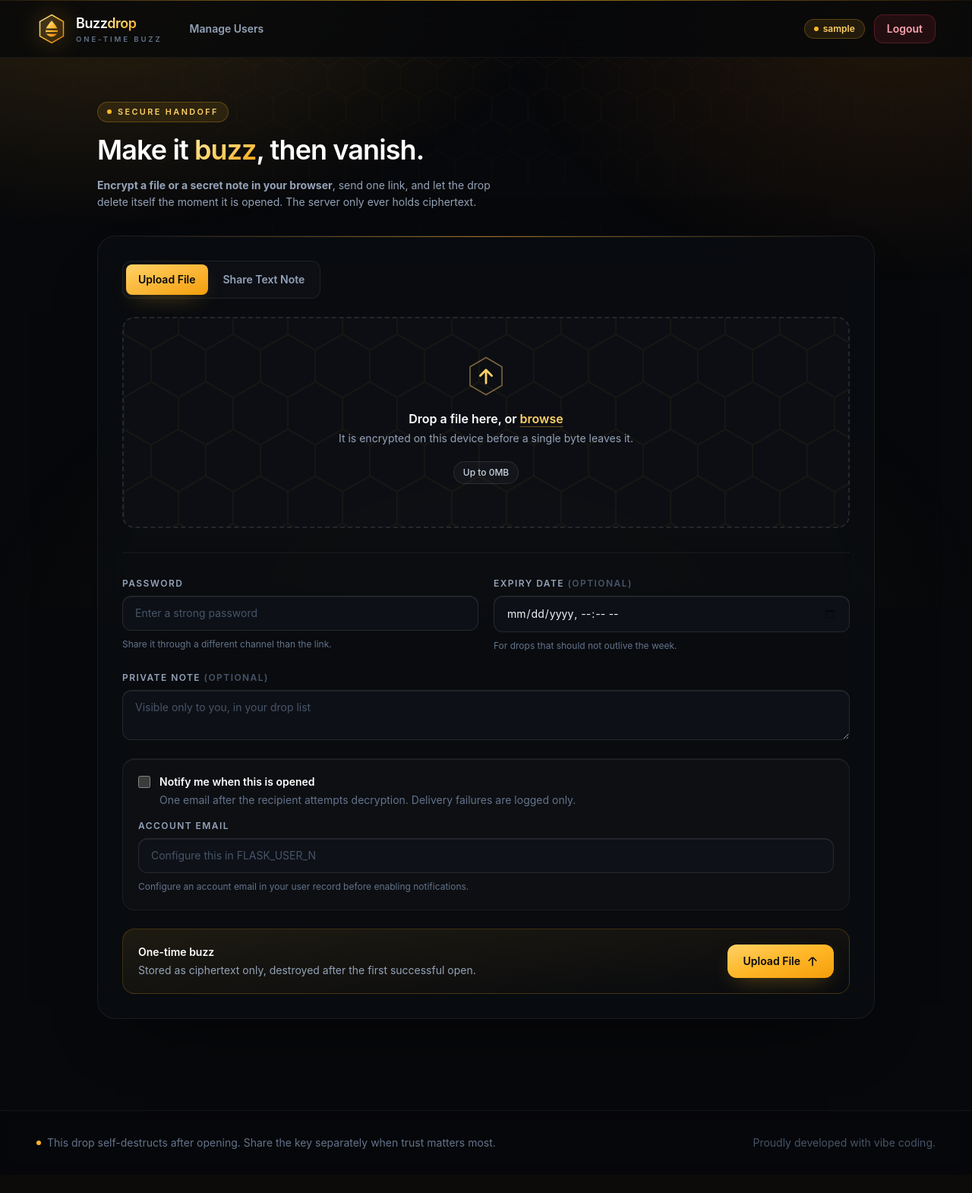
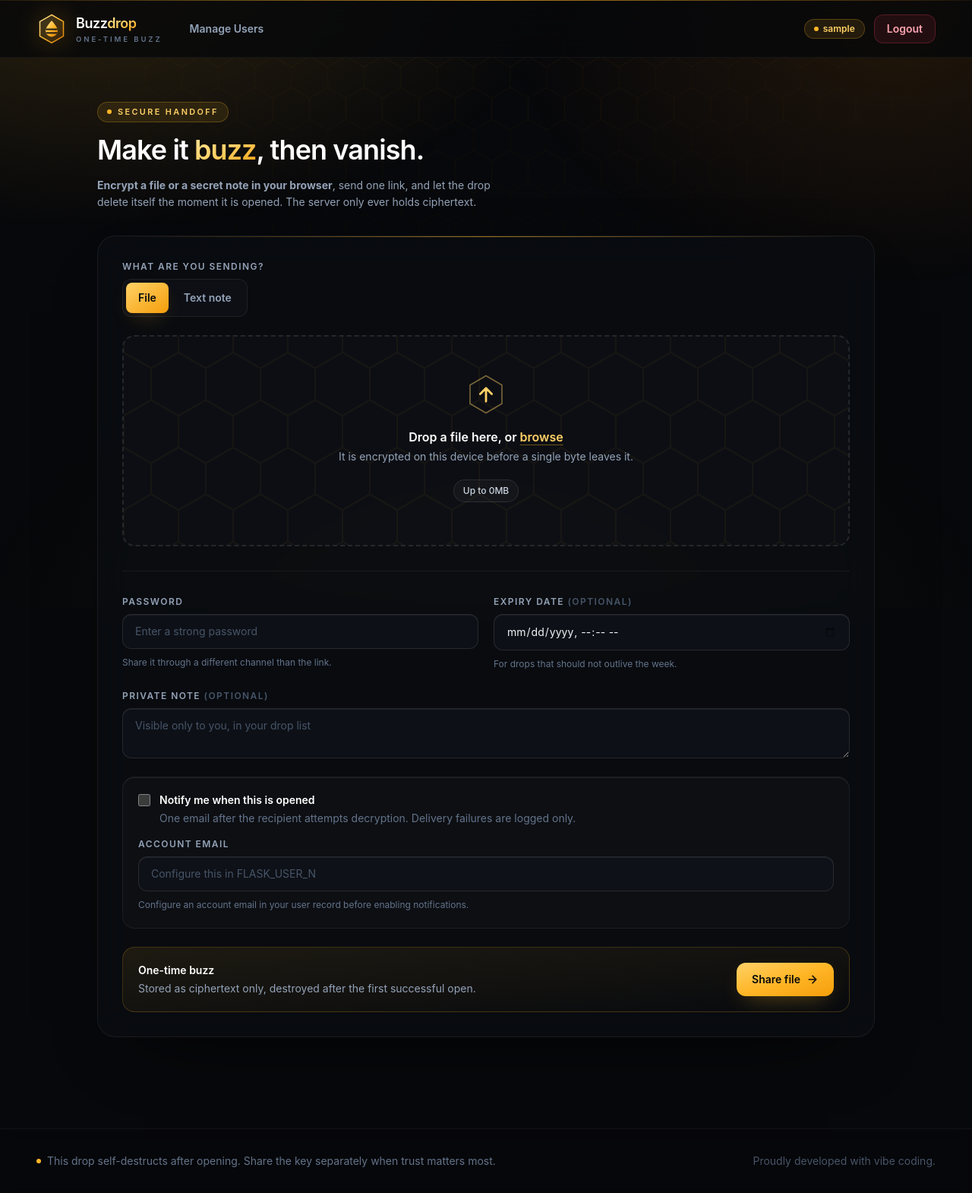
Before and after one commit to luprzybyl/buzzdrop, a Flask app: template templates/index.html in a window 1280 px wide. Shown: the whole page at 76% size. Before the commit the page ends 1512 px from the top, so only its background shows below. Run offline with Flask 3, Linux system fonts and the light colour scheme; the template is opened without the code that fills it, so the values that code supplies are empty; the visitor is signed in with stand-in values (Sample User, id 1).

Commit message:
Distinguish the composer's mode tabs from its action button
The tabs and the button carried identical labels, so picking "Upload File"
and then pressing a button also reading "Upload File" looked like it would
do nothing new. They do different jobs, so they now use different language:
the tabs name what is being sent, the button names what happens.

- Tabs become "File" and "Text note", under a "What are you sending?"
  label so the shorter names still read unambiguously.
- The button becomes "Share file" / "Share note". It also drops the word
  upload, which described the mechanism rather than the intent and was
  slightly misleading besides, since the payload is encrypted before any
  upload happens.
- Its icon was an upward arrow, borrowing an upload metaphor for a step
  that actually moves you on to the share link. It points right now,
  matching the other forward actions in the app.

The dropzone keeps its upward arrow, where the metaphor is the right one.

```diff
--- a/static/js/main.js
+++ b/static/js/main.js
@@ -28,7 +28,7 @@ function showFileUpload() {
     document.getElementById('text-note-section').style.display = 'none';
     document.getElementById('file-tab').className = 'share-tab share-tab-active';
     document.getElementById('text-tab').className = 'share-tab';
-    setShareAction('Upload File');
+    setShareAction('Share file');
 }
 
 function showTextNote() {
@@ -37,7 +37,7 @@ function showTextNote() {
     document.getElementById('text-note-section').style.display = 'block';
     document.getElementById('file-tab').className = 'share-tab';
     document.getElementById('text-tab').className = 'share-tab share-tab-active';
-    setShareAction('Share Text Note');
+    setShareAction('Share note');
 }
 
 // Make functions globally accessible for inline onclick handlers
--- a/templates/index.html
+++ b/templates/index.html
@@ -19,12 +19,13 @@
     </header>
 
     <div class="surface-card animate-fade-up delay-1 p-6 sm:p-8">
+        <span class="field-label">What are you sending?</span>
         <div class="tab-rail sm:inline-flex">
             <button id="file-tab" onclick="showFileUpload()" class="share-tab share-tab-active">
-                Upload File
+                File
             </button>
             <button id="text-tab" onclick="showTextNote()" class="share-tab">
-                Share Text Note
+                Text note
             </button>
         </div>
 
@@ -120,10 +121,10 @@
                         <p class="font-semibold text-white">One-time buzz</p>
                         <p class="mt-1 text-slate-400">Stored as ciphertext only, destroyed after the first successful open.</p>
                     </div>
-                    <button id="share-action-btn" type="button" aria-label="Upload file" class="btn-primary w-full shrink-0 sm:w-auto">
-                        <span id="share-action-label" class="relative z-10">Upload File</span>
+                    <button id="share-action-btn" type="button" aria-label="Share file" class="btn-primary w-full shrink-0 sm:w-auto">
+                        <span id="share-action-label" class="relative z-10">Share file</span>
                         <svg class="relative z-10 h-4 w-4" viewBox="0 0 20 20" fill="currentColor" aria-hidden="true">
-                            <path fill-rule="evenodd" d="M10.293 3.293a1 1 0 0 1 1.414 0l5 5a1 1 0 0 1-1.414 1.414L11 5.414V17a1 1 0 1 1-2 0V5.414L4.707 9.707a1 1 0 0 1-1.414-1.414l5-5Z" clip-rule="evenodd"/>
+                            <path fill-rule="evenodd" d="M3 10a1 1 0 0 1 1-1h9.586L9.293 4.707a1 1 0 0 1 1.414-1.414l6 6a1 1 0 0 1 0 1.414l-6 6a1 1 0 0 1-1.414-1.414L13.586 11H4a1 1 0 0 1-1-1Z" clip-rule="evenodd"/>
                         </svg>
                     </button>
                 </div>
```
Also changed, not shown: tests/integration/test_app.py (+1 -1 lines).
